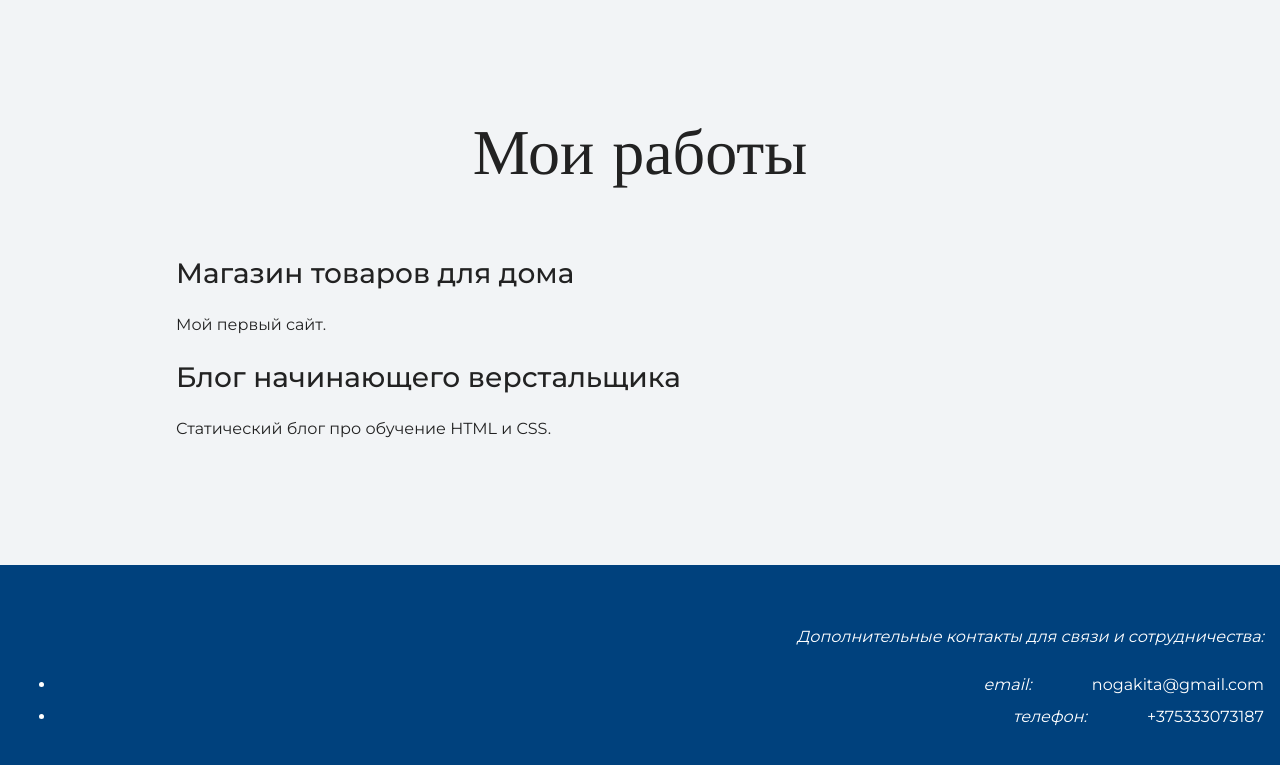
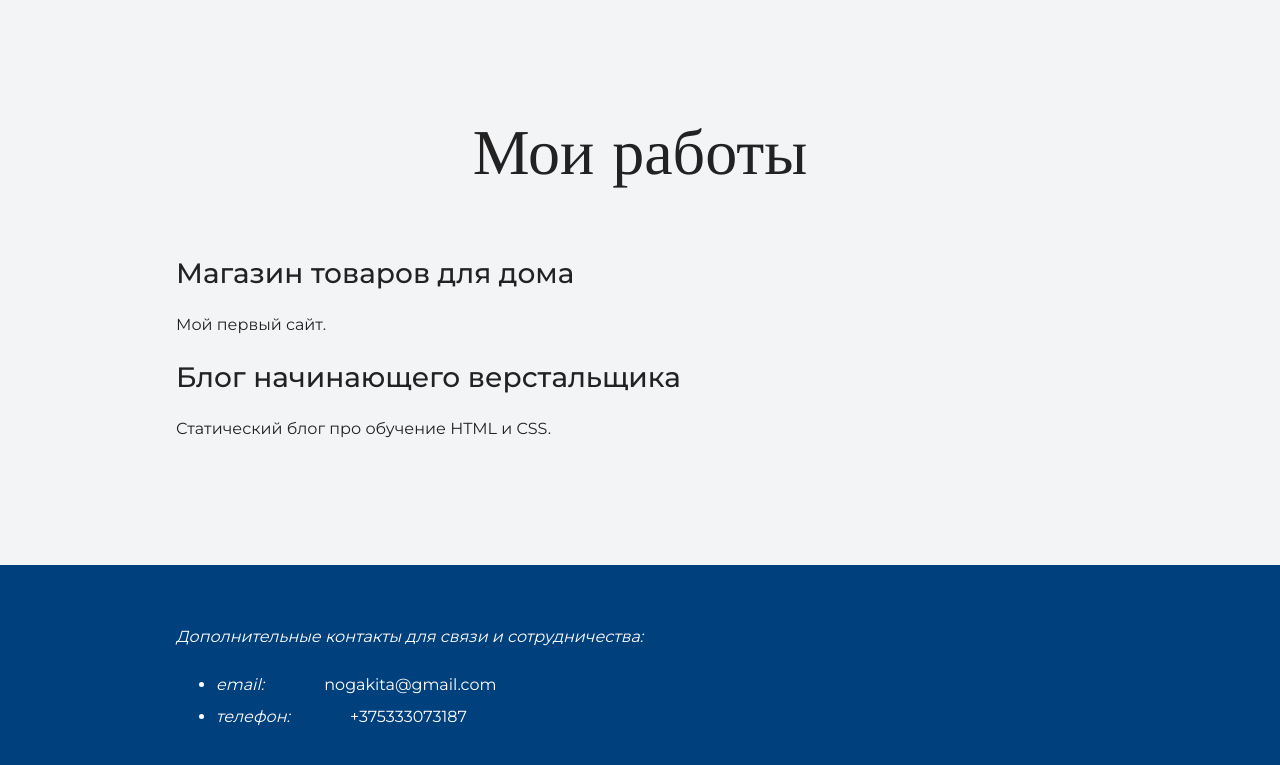
Before and after one commit to CatchOnGenjutsu/my-site, a plain HTML site: page index.html in a window 1280 px wide. Shown: the part 1807-2572 px from the top of the page. Drawn offline with nearby package versions, Linux system fonts and the light colour scheme.

Commit message:
изменения  подвала

```diff
--- a/style1.css
+++ b/style1.css
@@ -22,8 +22,7 @@ body {
   padding: 32px 0 32px;
 }
 
-.page-header .container,
-.page-footer .container {
+.page-header .container{
   max-width: 1408px;
   text-align: right;
 }
```
